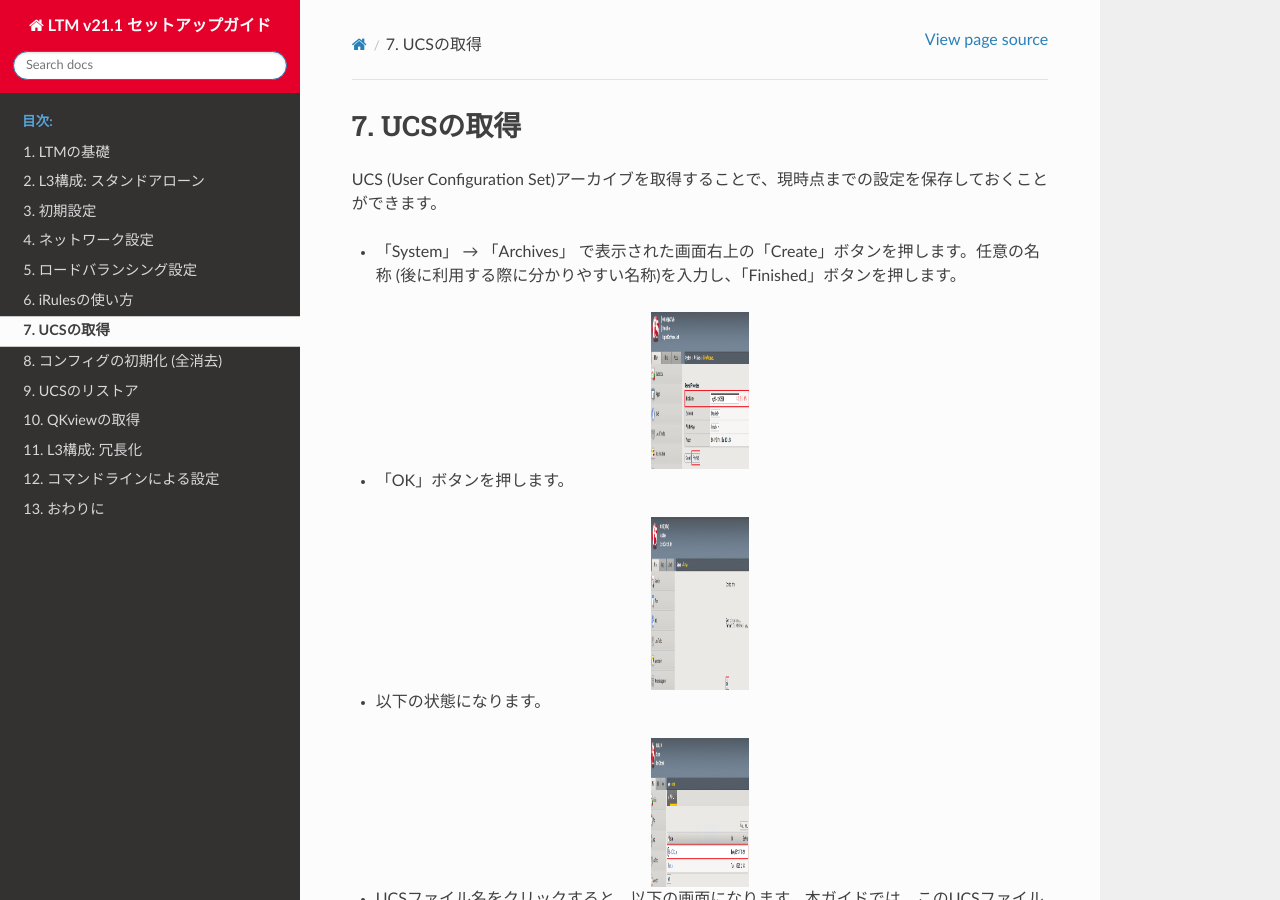
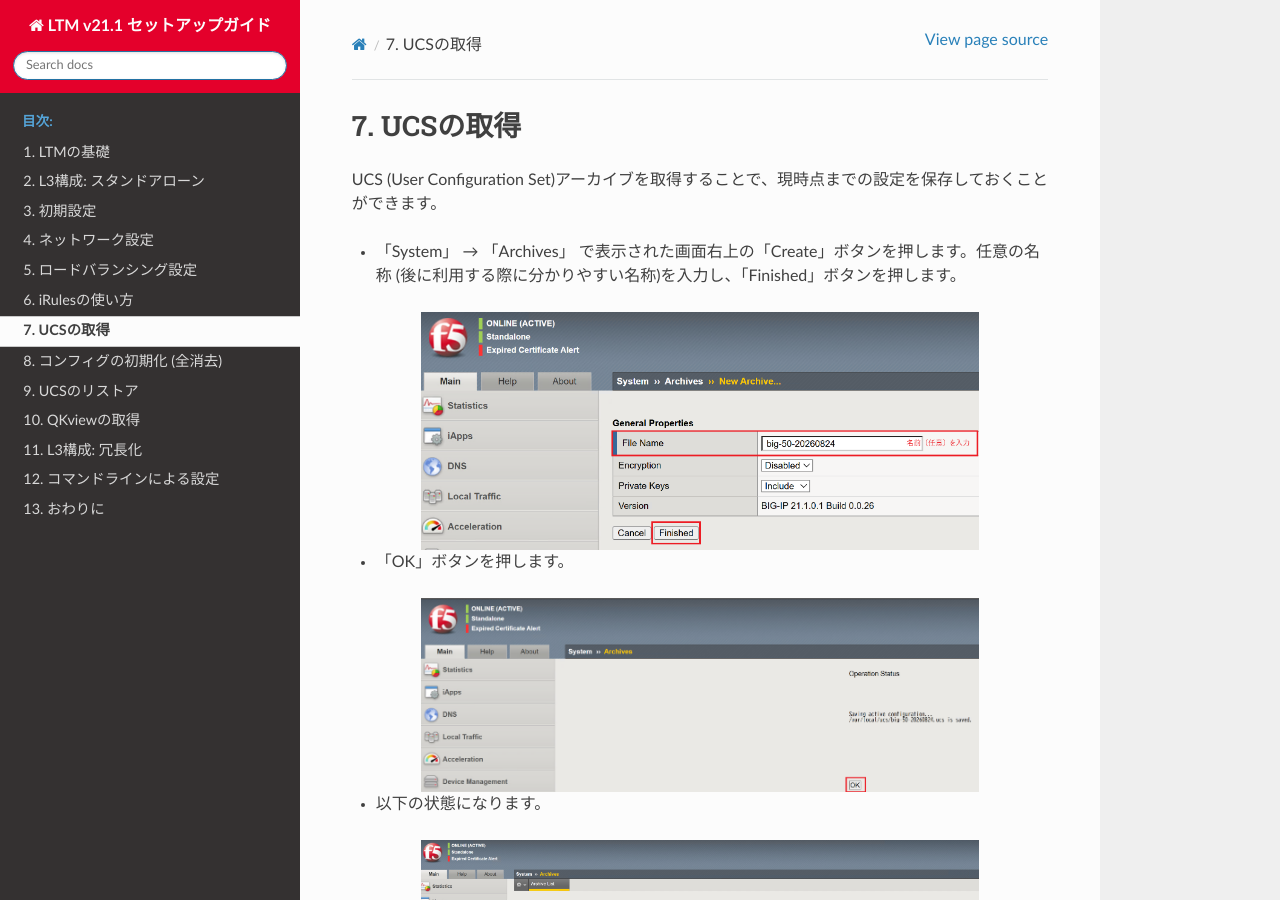
Before and after one commit to BeF5/f5j-easy-setup-ltm-21, a Sphinx documentation site: the page built from docs/content07/content07.rst, in a window 1280 px wide and 900 px high. Built offline with Sphinx 7.4.7 and the Read the Docs theme 3.1.0, drawn with Linux system fonts in a browser that asks for light colours.

Commit message:
scale削除

```diff
--- a/docs/content07/content07.rst
+++ b/docs/content07/content07.rst
@@ -7,39 +7,34 @@
 - 「System」 → 「Archives」 で表示された画面右上の「Create」ボタンを押します。任意の名称 (後に利用する際に分かりやすい名称)を入力し、「Finished」ボタンを押します。
 
 .. figure:: images/mod7-1.png
-   :scale: 20%
-   :width: 70%
+   :width: 80%
    :align: center
 
 
 - 「OK」ボタンを押します。
 
 .. figure:: images/mod7-2.png
-   :scale: 20%
-   :width: 70%
+   :width: 80%
    :align: center
 
 
 - 以下の状態になります。
 
 .. figure:: images/mod7-3.png
-   :scale: 20%
-   :width: 70%
+   :width: 80%
    :align: center
 
 
 - UCSファイル名をクリックすると、以下の画面になります。本ガイドでは、このUCSファイルをPCへダウンロードしておきます。Archive Fileを選択し、ダウンロードします。
 
 .. figure:: images/mod7-4.png
-   :scale: 20%
-   :width: 70%
+   :width: 80%
    :align: center
 
 - このままUCSファイルをBIG-IP内に保存したままでもよいのですが、本ガイドでは、UCSをBIG-IPへアップロードして復元することを確認するために、ここでは一旦このUCSを削除します。
 
 .. figure:: images/mod7-5.png
-   :scale: 20%
-   :width: 70%
+   :width: 80%
    :align: center
 
 
```
Also changed, not shown: docs/content09/content09.rst (+3 -6 lines).
